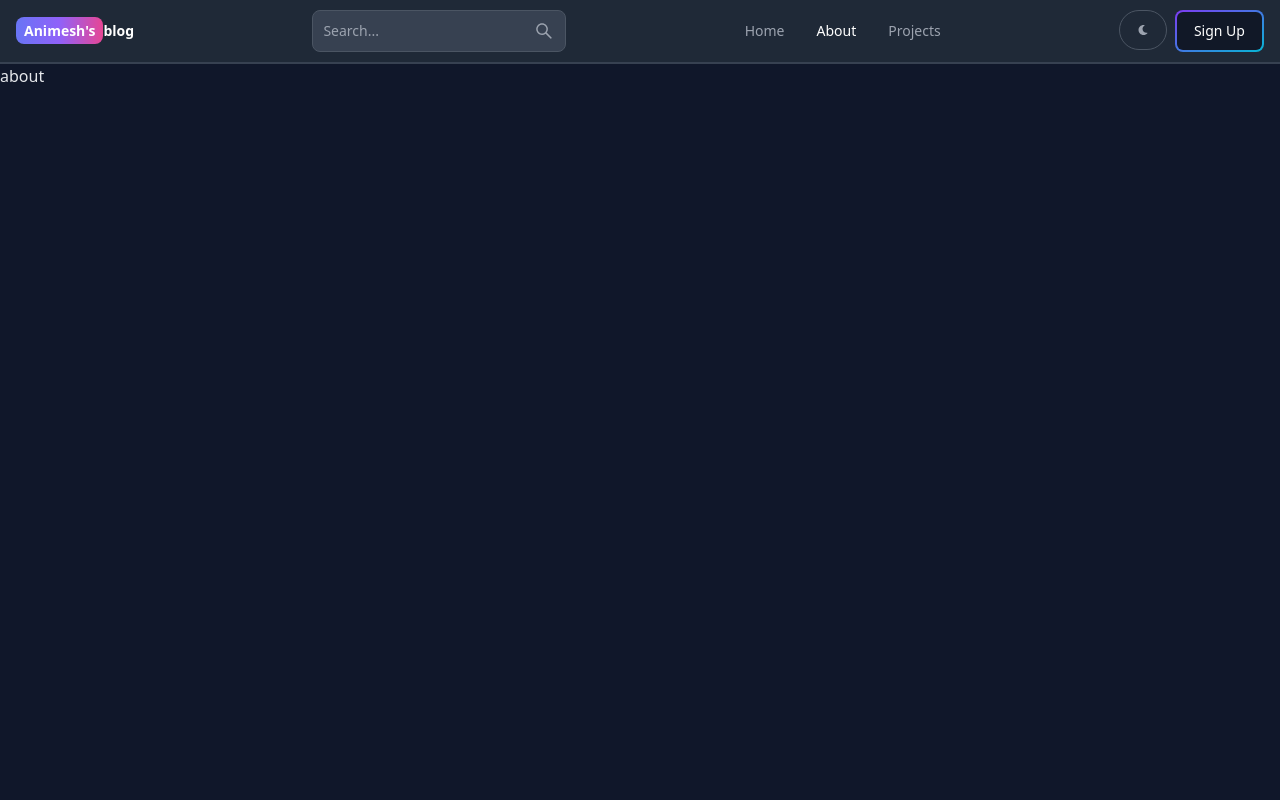
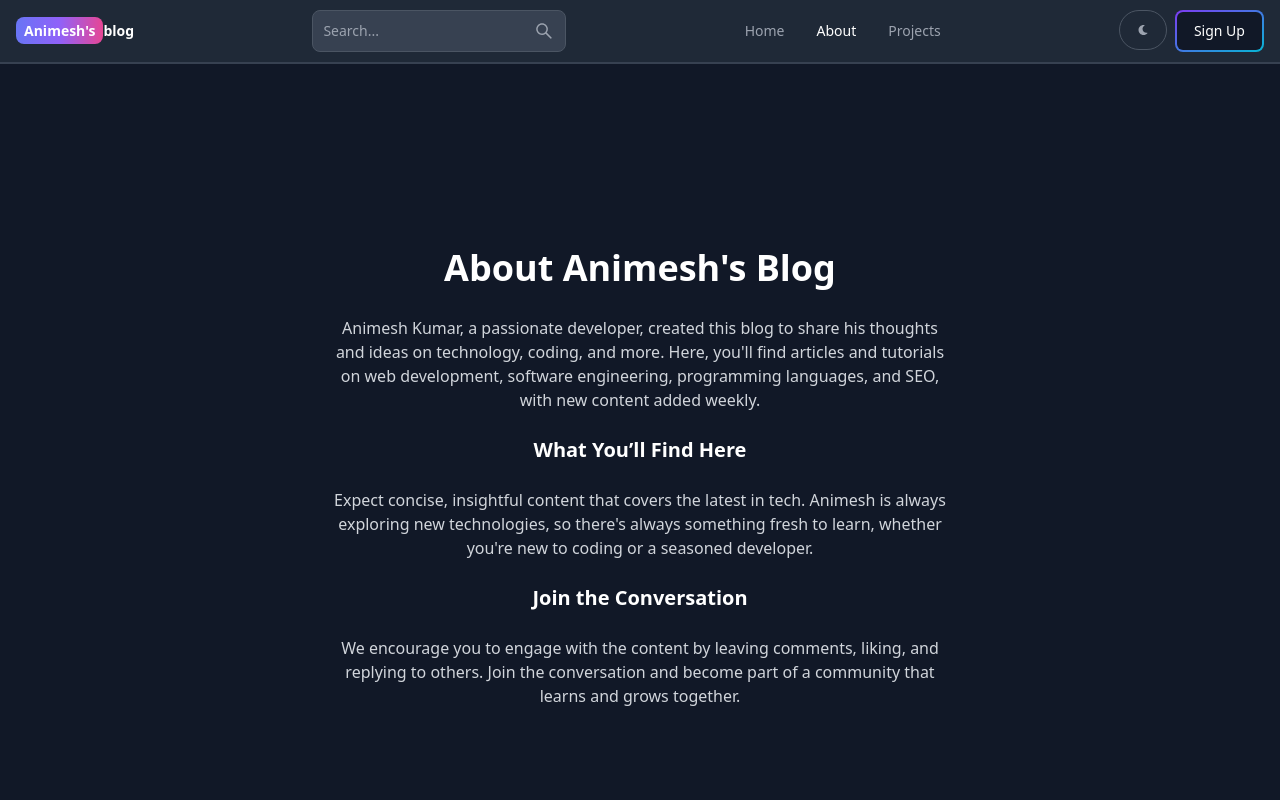
Before and after one commit to animeshkumar7717/MERN-Blog, a React (Vite) app in the folder client/: page /about in a window 1280 px wide. Shown: the top 800 px of the page. Built offline with nearby package versions, Linux system fonts and the light colour scheme; no server answers.

Commit message:
add the about page in the ui

```diff
--- a/client/src/pages/About.jsx
+++ b/client/src/pages/About.jsx
@@ -1,11 +1,30 @@
-import React from 'react'
+export default function About() {
+  return (
+    <div className="min-h-screen flex items-center justify-center bg-gray-50 dark:bg-gray-900">
+      <div className="max-w-2xl mx-auto p-6 text-center">
+        <h1 className="text-4xl font-bold my-7 text-gray-800 dark:text-white">
+          About Animesh's Blog
+        </h1>
+        <div className="text-md text-gray-600 dark:text-gray-300 flex flex-col gap-6">
+          <p>
+            Animesh Kumar, a passionate developer, created this blog to share his thoughts and ideas on technology, coding, and more. Here, you'll find articles and tutorials on web development, software engineering, programming languages, and SEO, with new content added weekly.
+          </p>
 
-const About = () => {
-  return (
-    <div className='min-h-screen'>
-      about
+          <h3 className="text-xl font-semibold text-gray-800 dark:text-white">
+            What You’ll Find Here
+          </h3>
+          <p>
+            Expect concise, insightful content that covers the latest in tech. Animesh is always exploring new technologies, so there's always something fresh to learn, whether you're new to coding or a seasoned developer.
+          </p>
+
+          <h3 className="text-xl font-semibold text-gray-800 dark:text-white">
+            Join the Conversation
+          </h3>
+          <p>
+            We encourage you to engage with the content by leaving comments, liking, and replying to others. Join the conversation and become part of a community that learns and grows together.
+          </p>
+        </div>
+      </div>
     </div>
-  )
+  );
 }
-
-export default About
```
